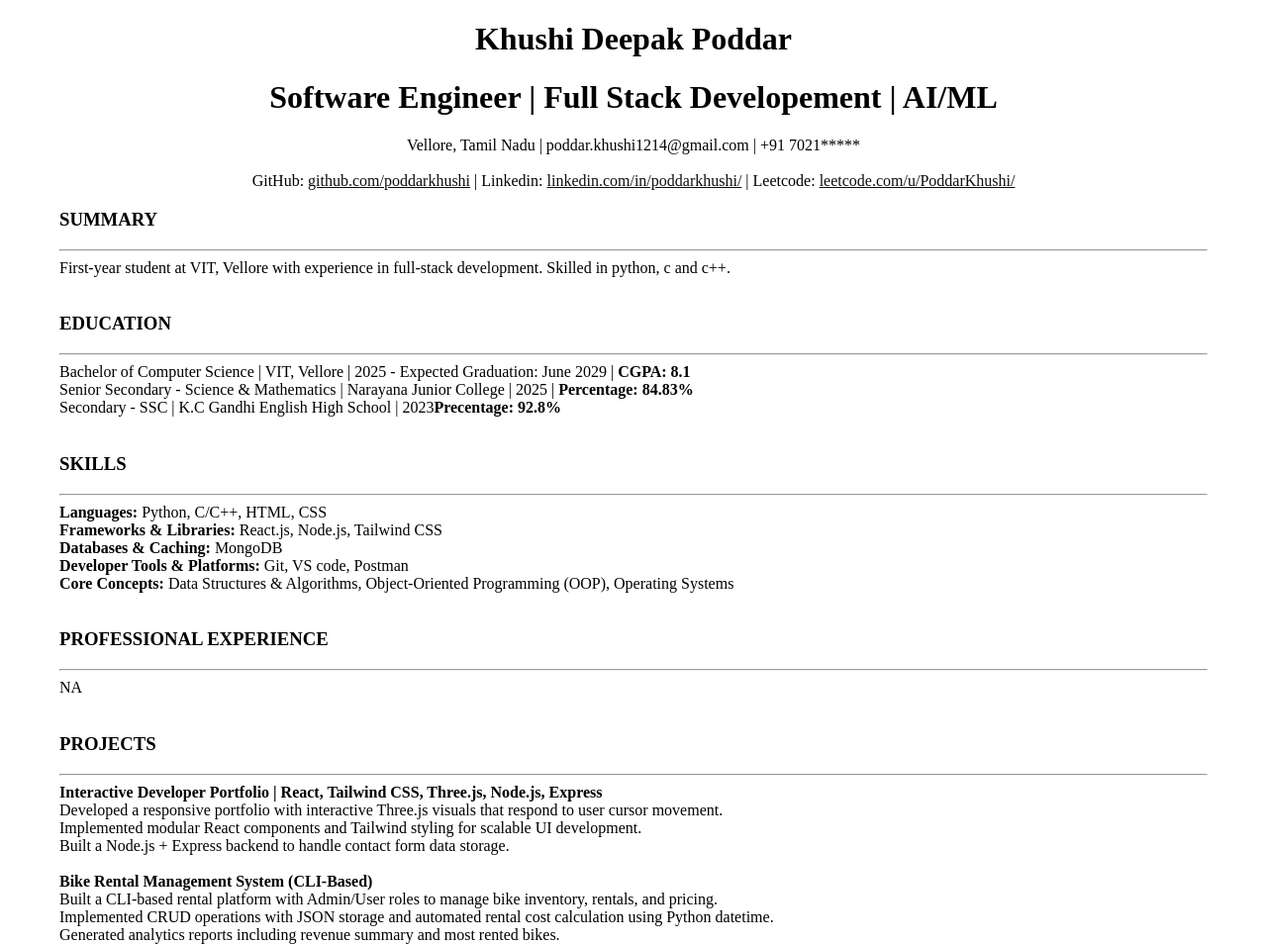
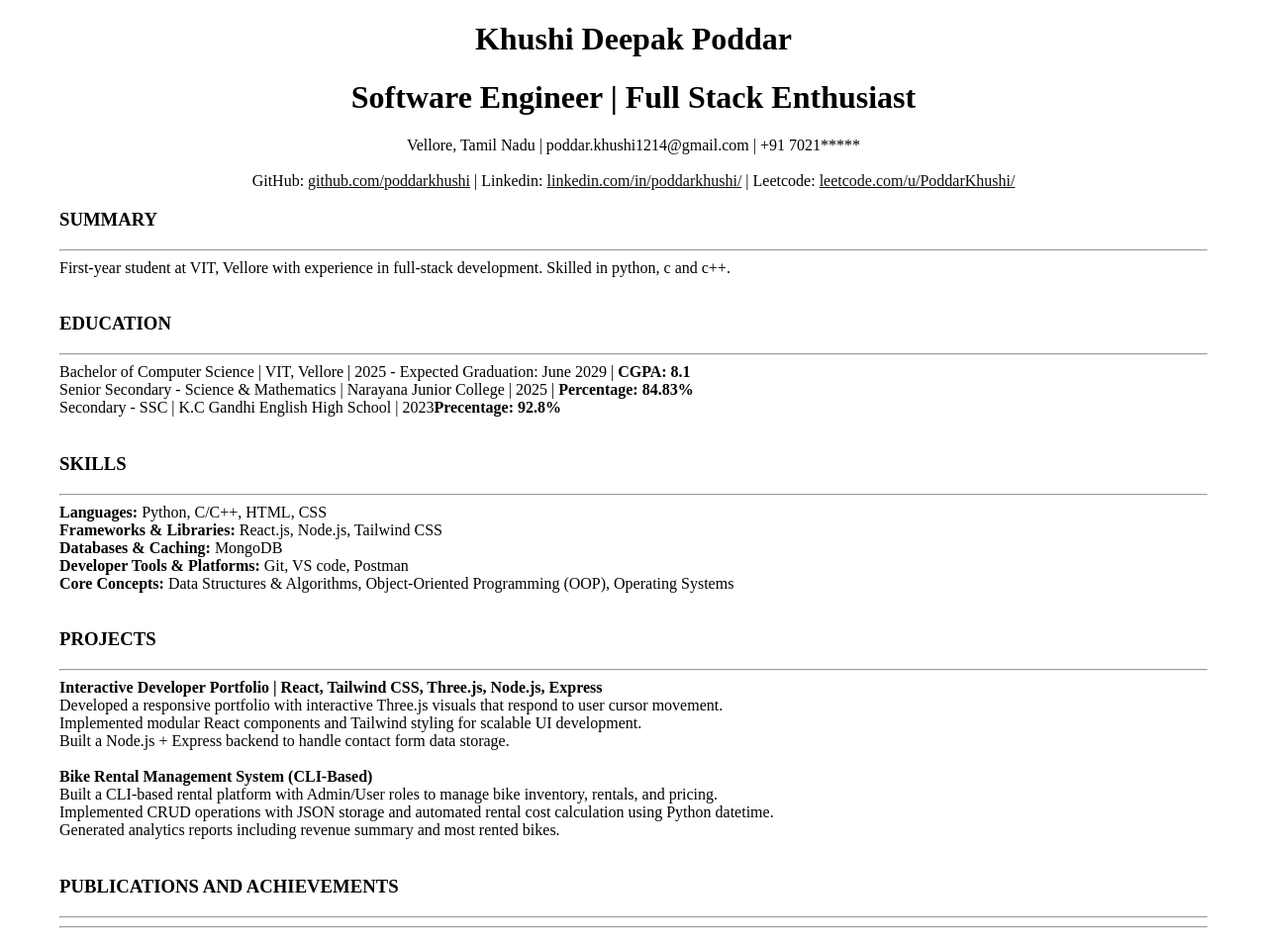
Before and after one commit to poddarkhushi/Resume-html, a plain HTML site: page index.html in a window 1280 px wide. Shown: the top 954 px of the page at 99% size. Drawn offline with Linux system fonts and the light colour scheme.

Commit message:
Update resume details and correct formatting

```diff
--- a/index.html
+++ b/index.html
@@ -1,3 +1,4 @@
+
 <!DOCTYPE html>
 <html lang = "en">
     <meta charset = "UTF-8">
@@ -7,7 +8,7 @@
     <body leftmargin = "60" rightmargin = "60">
             <center>
             <h1>Khushi Deepak Poddar</h1>
-            <h1> Software Engineer | Full Stack Developement | AI/ML</h1>
+            <h1> Software Engineer | Full Stack Enthusiast </h1>
                  Vellore, Tamil Nadu | poddar.khushi1214@gmail.com | +91 7021***** <br><br>
             GitHub: <a href = "https://github.com/poddarkhushi" style="color: #0d0d0d;">github.com/poddarkhushi</a> | Linkedin: <a href = "https://www.linkedin.com/in/poddarkhushi/" style="color: #0d0d0d;" > linkedin.com/in/poddarkhushi/</a> | Leetcode: <a href = "https://leetcode.com/u/PoddarKhushi/" style="color: #0d0d0d;">leetcode.com/u/PoddarKhushi/</a>
             </center>
@@ -27,9 +28,6 @@
             <b> Databases & Caching:</b> MongoDB<br>
             <b> Developer Tools & Platforms:</b> Git, VS code, Postman <br>
             <b>Core Concepts:</b> Data Structures & Algorithms, Object-Oriented Programming (OOP), Operating Systems<br><br>
-            <h3> PROFESSIONAL EXPERIENCE</h3>
-            <hr>
-            NA <br><br>
             <h3> PROJECTS</h3>
             <hr>
             <b>Interactive Developer Portfolio | React, Tailwind CSS, Three.js, Node.js, Express</b><br>
@@ -42,9 +40,8 @@
             Implemented CRUD operations with JSON storage and automated rental cost calculation using Python datetime.<br>
             Generated analytics reports including revenue summary and most rented bikes.<br><br>
             <h3> PUBLICATIONS AND ACHIEVEMENTS</h3>
-
+            <hr>
             <hr>
 
     </body>
-
 </html>
```
